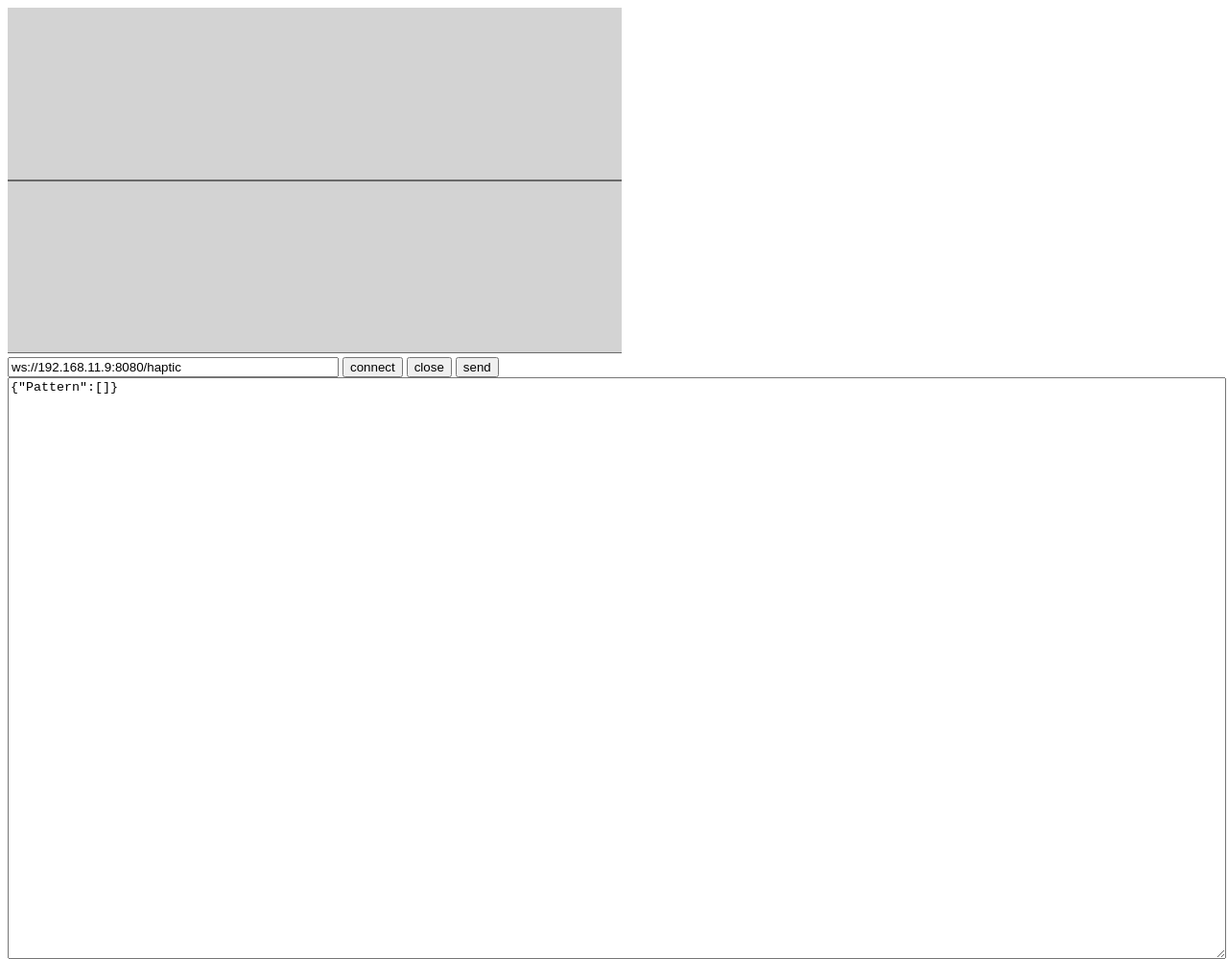
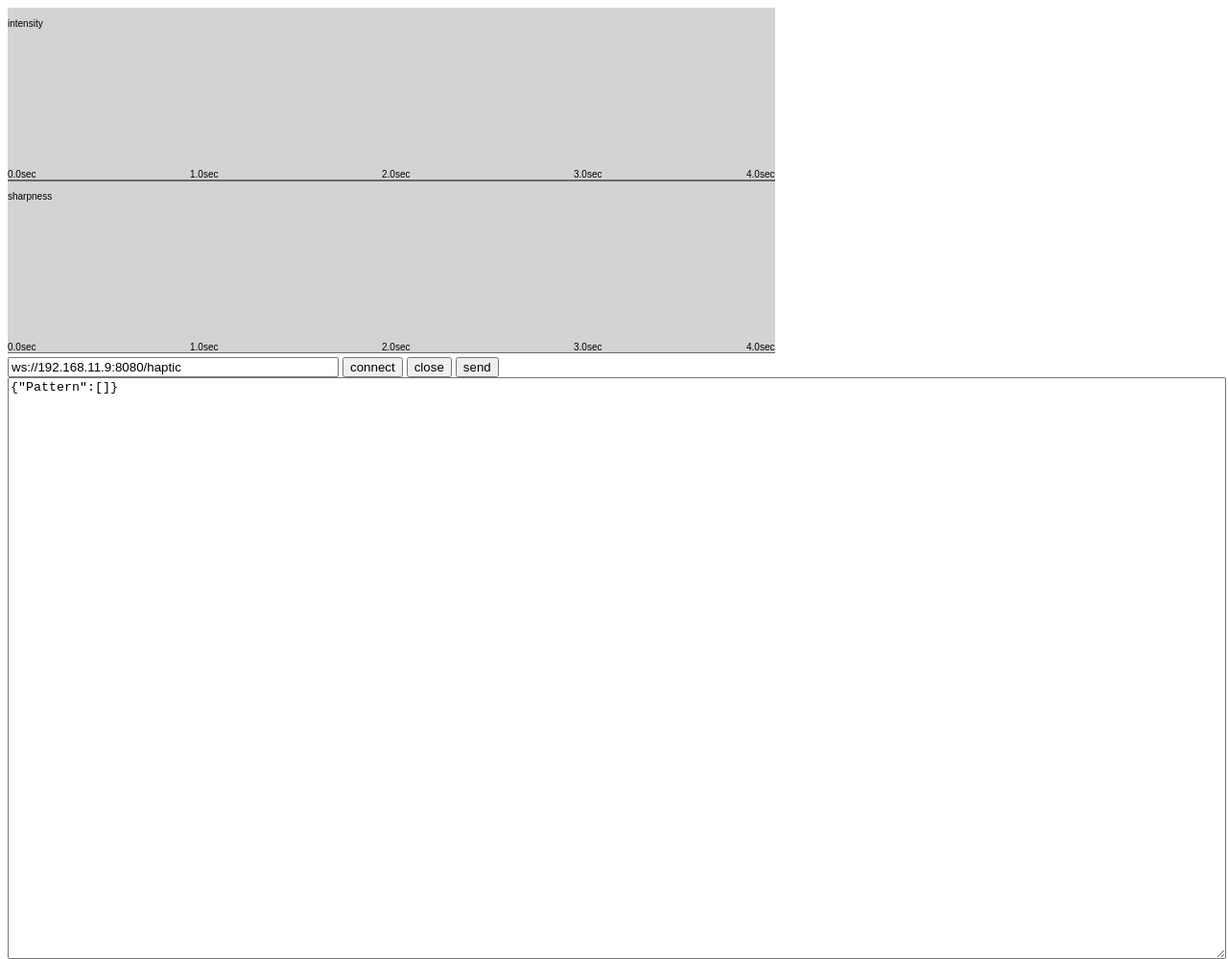
Before and after one commit to fuziki/HapticsBox, a plain HTML site: page docs/index.html in a window 1280 px wide. Shown: the whole page at 96% size. Drawn offline with Linux system fonts and the light colour scheme.

Commit message:
add texts

```diff
--- a/docs/CanvasViewModel.js
+++ b/docs/CanvasViewModel.js
@@ -5,8 +5,8 @@ export class CanvasViewModel {
   constructor(canvas) {
     this.canvas = canvas;
 
-    const intensityGraphConfigs = new GraphConfigs(new Vector2(0, 0), new Vector2(canvas.width, canvas.height / 2), 100, 100);
-    const sharpnessGraphConfigs = new GraphConfigs(new Vector2(0, canvas.height / 2), new Vector2(canvas.width, canvas.height / 2), 100, 100);
+    const intensityGraphConfigs = new GraphConfigs(new Vector2(0, 0), new Vector2(canvas.width, canvas.height / 2), 200, 180);
+    const sharpnessGraphConfigs = new GraphConfigs(new Vector2(0, canvas.height / 2), new Vector2(canvas.width, canvas.height / 2), 200, 180);
     this.eventParametersGraph = new EventParametersGraph(intensityGraphConfigs, sharpnessGraphConfigs);
 
     this.drawRects = [];
--- a/docs/index.html
+++ b/docs/index.html
@@ -6,7 +6,7 @@
     <script type="module" src="./index.js"></script>
   </head>
   <body>
-    <canvas id="canvas" width="640" height="360"></canvas>
+    <canvas id="canvas" width="800" height="360"></canvas>
     <br>
     <input type="text" id="urlInput" name="url" size="40" value='ws://192.168.11.9:8080/haptic'>
     <input type="button" id="connectButton" value="connect">
--- a/docs/index.js
+++ b/docs/index.js
@@ -99,6 +99,20 @@ function draw() {
     context.fill();
     context.stroke();
   }
+  context.font = "20px"
+  context.fillStyle="black";
+  context.fillText("intensity", 0, 20);
+  context.fillText("sharpness", 0, canvas.height / 2 + 20);
+  context.fillText("0.0sec", 0, canvas.height / 2 - 3);
+  context.fillText("1.0sec", canvas.width / 4 - 10, canvas.height / 2- 3);
+  context.fillText("2.0sec", canvas.width / 2 - 10, canvas.height / 2 - 3);
+  context.fillText("3.0sec", canvas.width * 3 / 4 - 10, canvas.height / 2 - 3);
+  context.fillText("4.0sec", canvas.width - 30, canvas.height / 2- 3);
+  context.fillText("0.0sec", 0, canvas.height - 3);
+  context.fillText("1.0sec", canvas.width / 4 - 10, canvas.height- 3);
+  context.fillText("2.0sec", canvas.width / 2 - 10, canvas.height - 3);
+  context.fillText("3.0sec", canvas.width * 3 / 4 - 10, canvas.height - 3);
+  context.fillText("4.0sec", canvas.width - 30, canvas.height - 3);
   textarea.value = JSON.stringify(canvasViewModel.json());
 }
 
```
